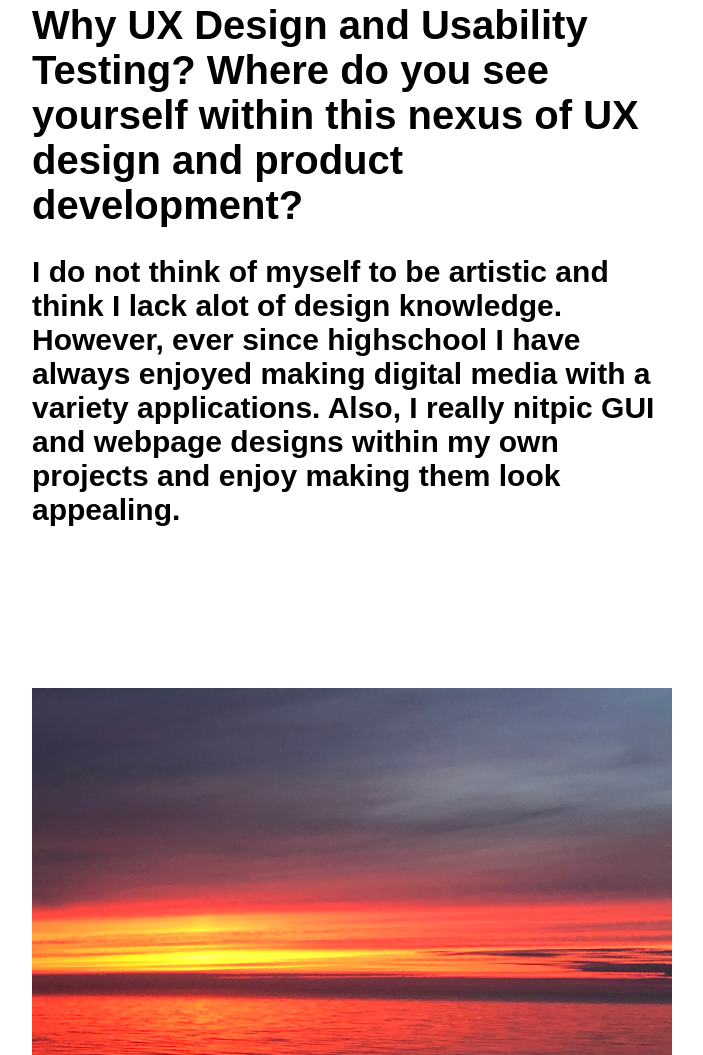
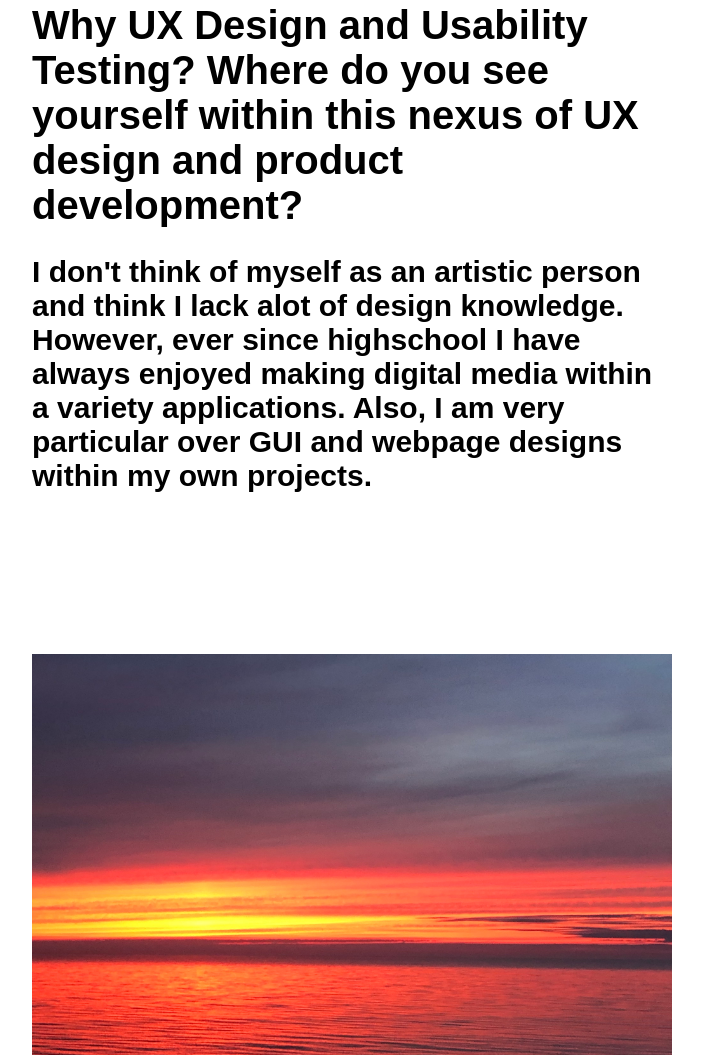
Before and after one commit to jakegk22/Usability-Testing-Introduction-main, a plain HTML site: page index.html in a window 1280 px wide. Shown: the part 3046-4101 px from the top of the page, without its empty margins (288-991 px from the left). Drawn offline with Linux system fonts and the light colour scheme.

Commit message:
fixed UX design part

```diff
--- a/index.html
+++ b/index.html
@@ -100,8 +100,8 @@
   <!--So, what exactly are you into? Take some time to explain your passions.-->
 <div class="textblock" style="text-align: left">
          <h1>Why UX Design and Usability Testing? Where do you see yourself within this nexus of UX design and product development? </h1>
-  <h2>I do not think of myself to be artistic and think I lack alot of design knowledge. However, ever since highschool I have always enjoyed making digital media with a variety applications.
-    Also, I really nitpic GUI and webpage designs within my own projects and enjoy making them look appealing.
+  <h2>I don't think of myself as an artistic person and think I lack alot of design knowledge. However, ever since highschool I have always enjoyed making digital media within a variety applications.
+    Also, I am very particular over GUI and webpage designs within my own projects.
   </h2>
   </div>
 <br>
```
